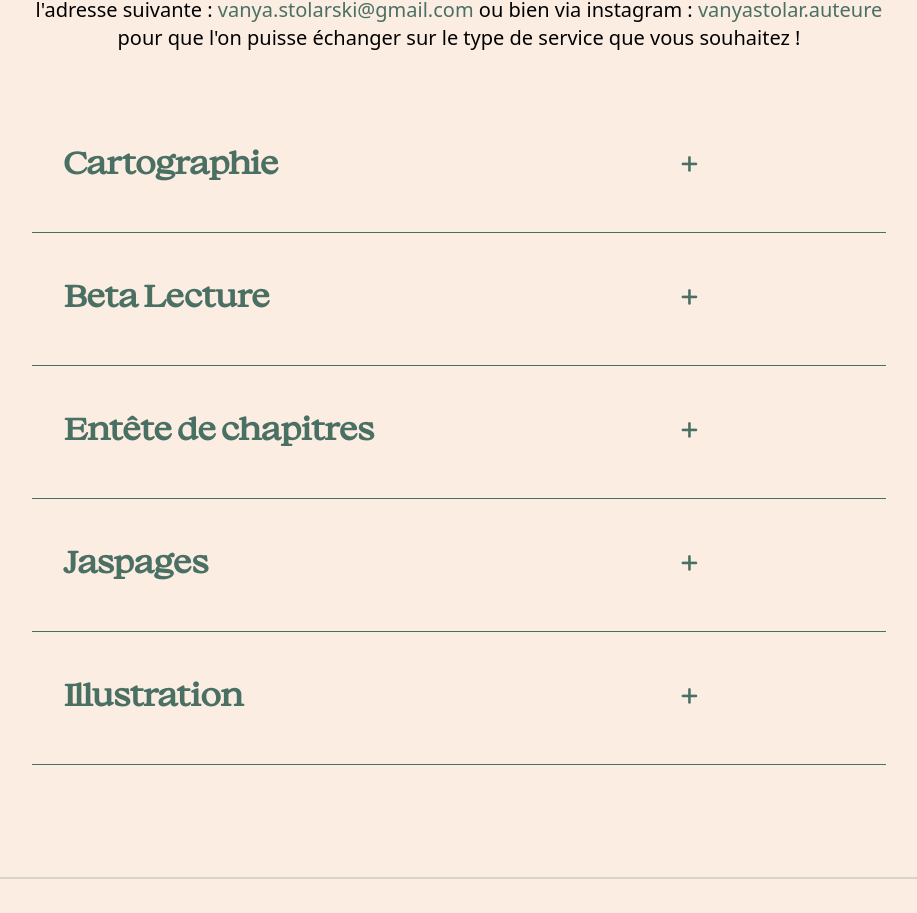
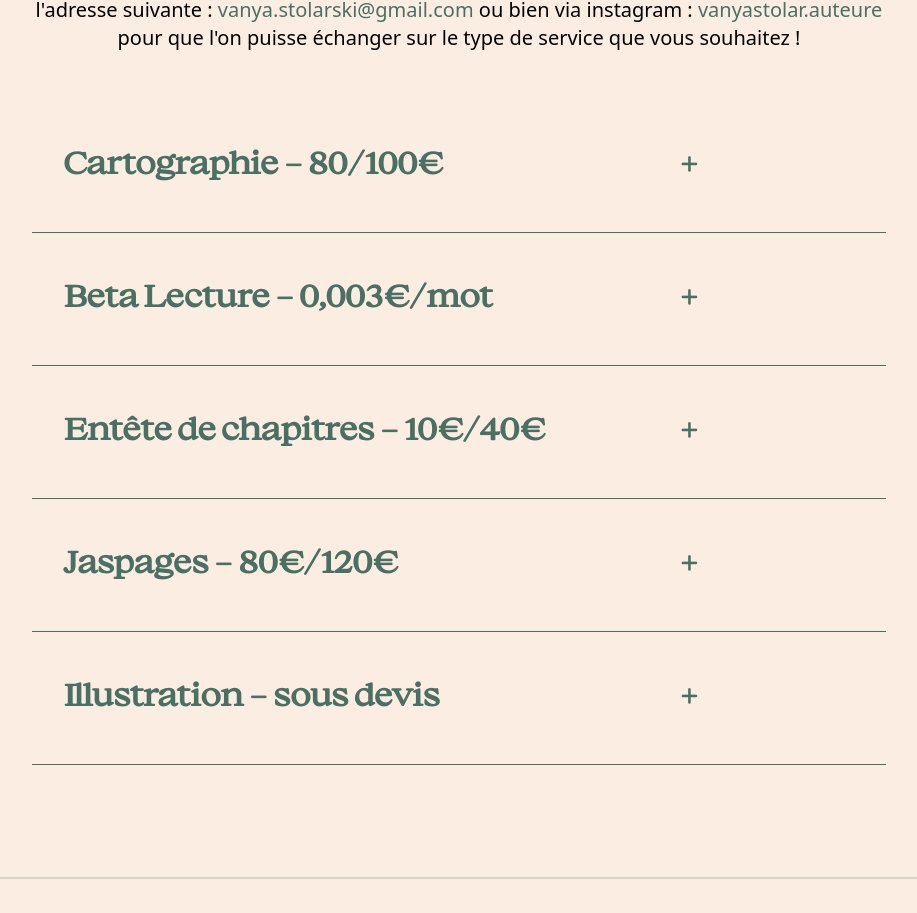
Before and after one commit to HussonAxel/vanyastolarski--prod, a React (Vite) app: page /services in a window 1280 px wide. Shown: the part 370-1283 px from the top of the page, without its empty margins (181-1098 px from the left). Built offline with nearby package versions, Linux system fonts and the light colour scheme.

Commit message:
add prices

```diff
--- a/src/data/Services.ts
+++ b/src/data/Services.ts
@@ -6,23 +6,23 @@ interface Service {
 
 export const Services: Service[] = [
   {
-    title: "Cartographie",
+    title: "Cartographie - 80/100€",
     resume:
-      "La cartographie est un élément essentiel pour tout roman de fantasy ou de science-fiction. Je propose de donner vie à vos mondes imaginaires à travers des cartes détaillées et personnalisées. Que ce soit pour un royaume médiéval-fantastique, ou un archipel mystérieux, je m'adapte à votre univers et votre style.",
+      "La cartographie est un élément essentiel pour tout roman de fantasy ou de science-fiction. Je propose de donner vie à vos mondes imaginaires à travers des cartes détaillées et personnalisées. Que ce soit pour un royaume médiéval-fantastique, ou un archipel mystérieux, je m'adapte à votre univers et votre style. N'hésitez pas à me contacter pour obtenir un devis.",
     images: [
       "/assets/services/maps/maps_one.webp",
       "/assets/services/maps/maps_two.webp",
     ],
   },
   {
-    title: "Beta Lecture",
+    title: "Beta Lecture - 0,003€/mot",
     resume:
       "En tant qu'écrivaine moi-même, je comprends l'importance cruciale d'avoir un regard extérieur constructif sur son manuscrit. Je propose un service de beta lecture approfondi qui analyse aussi bien la structure globale que les détails de votre histoire, avec un focus particulier sur la cohérence narrative et le développement des personnages.",
   },
   {
-    title: "Entête de chapitres",
+    title: "Entête de chapitres - 10€/40€",
     resume:
-      "Je propose des entêtes de chapitres pour les romans de fantasy et de science-fiction. Ces entêtes sont conçus pour donner une impression de luxe et de qualité à votre livre. Ils sont disponibles en différentes tailles et formats, et peuvent être personnalisés selon vos besoins.",
+      "Je propose des entêtes de chapitres pour les romans de fantasy et de science-fiction. Ces entêtes sont conçus pour donner une impression de luxe et de qualité à votre livre. Ils sont disponibles en différentes tailles et formats, et peuvent être personnalisés selon vos besoins. N'hésitez pas à me contacter pour obtenir un devis.",
     images: [
       "/assets/services/headers/header_one.webp",
       "/assets/services/headers/header_two.webp",
@@ -33,9 +33,9 @@ export const Services: Service[] = [
     ],
   },
   {
-    title: "Jaspages",
+    title: "Jaspages - 80€/120€",
     resume:
-      "J'ai créé des jaspages pour les romans de fantasy et de science-fiction. Ces jaspages sont conçus pour donner une impression de luxe et de qualité à votre livre. Ils sont disponibles en différentes tailles et formats, et peuvent être personnalisés selon vos besoins.",
+      "J'ai créé des jaspages pour les romans de fantasy et de science-fiction. Ces jaspages sont conçus pour donner une impression de luxe et de qualité à votre livre. Ils sont disponibles en différentes tailles et formats, et peuvent être personnalisés selon vos besoins. N'hésitez pas à me contacter pour obtenir un devis.",
     images: [
       "/assets/services/jaspages/jaspage_one.webp",
       "/assets/services/jaspages/jaspage_two.webp",
@@ -43,7 +43,7 @@ export const Services: Service[] = [
     ],
   },
   {
-    title: "Illustration",
+    title: "Illustration - sous devis",
     resume:
       "Je propose des illustrations pour les romans de fantasy et de science-fiction. Ces illustrations sont conçues pour donner une impression de luxe et de qualité à votre livre. Ils sont disponibles en différentes tailles et formats, et peuvent être personnalisés selon vos besoins.",
     images: [
```
